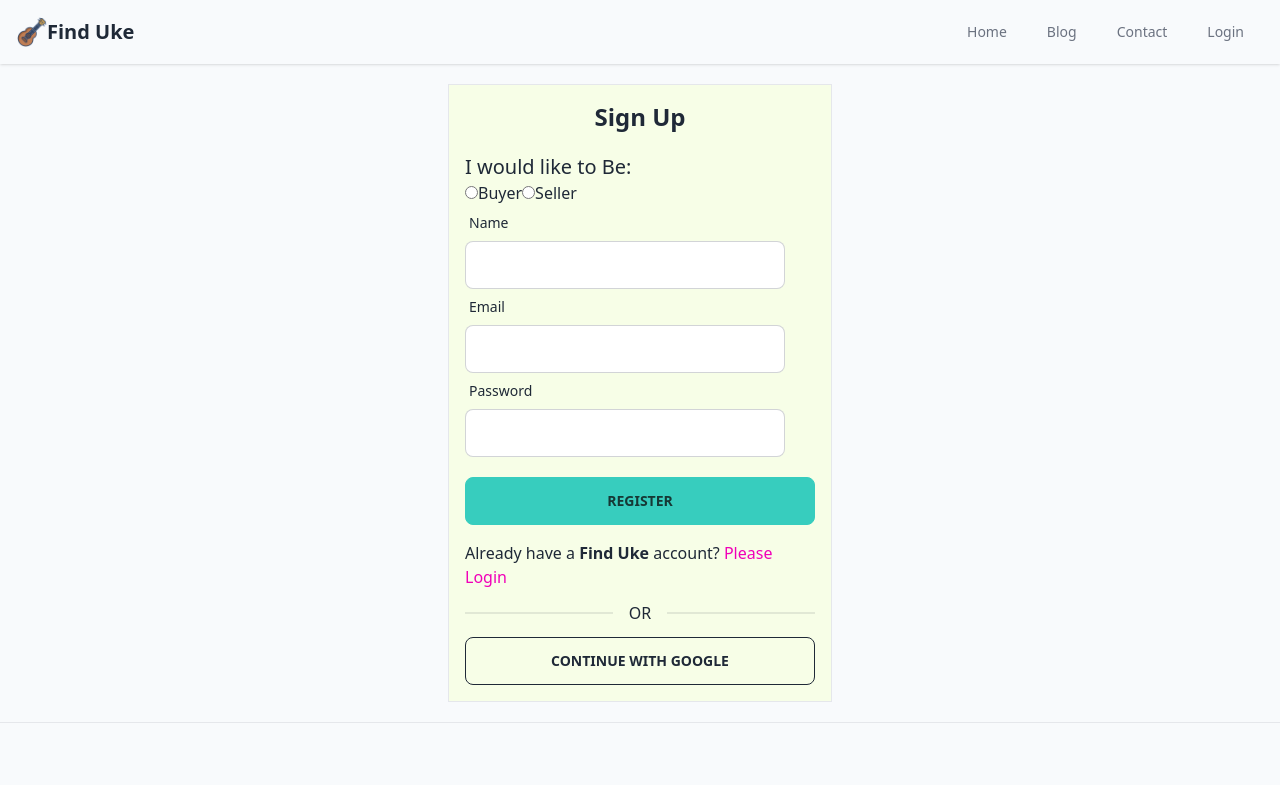
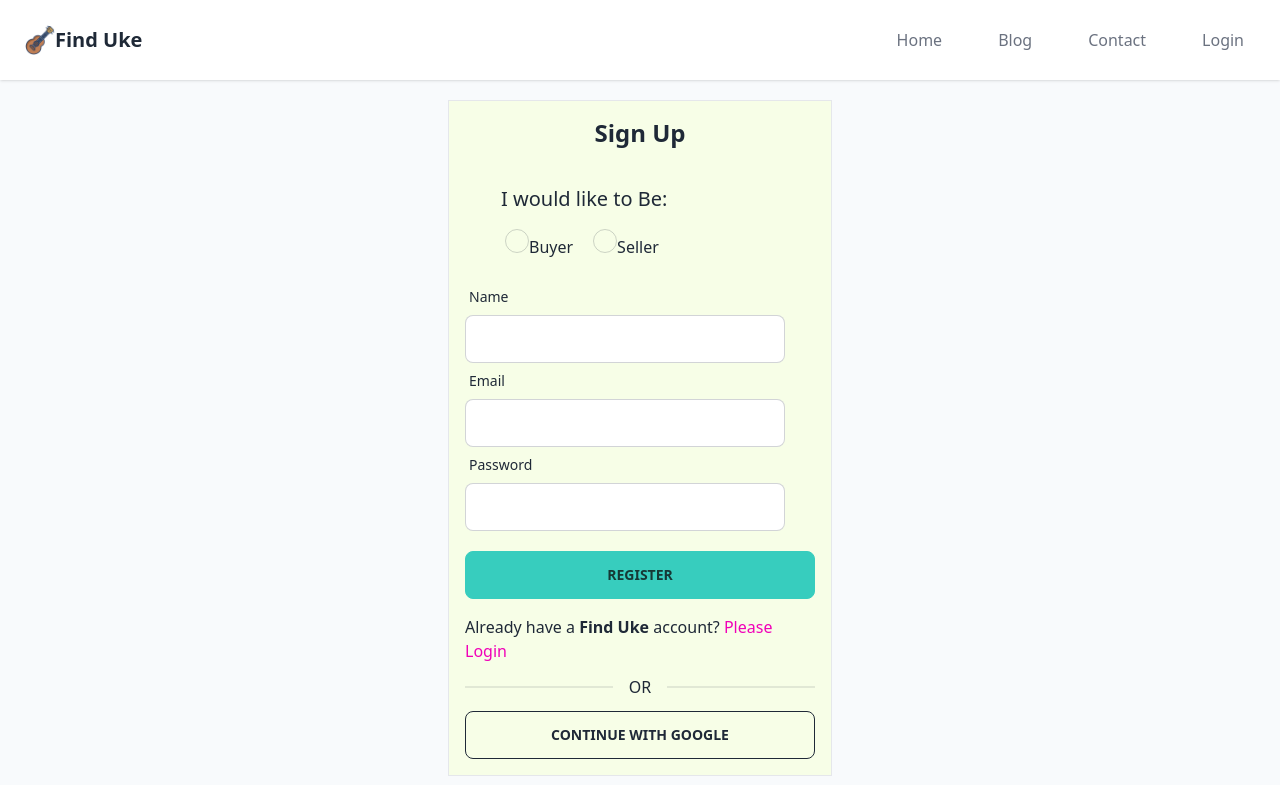
Before and after one commit to Ovijitnath/find-uke-client-repo, a React (Create React App) app: page /register in a window 1280 px wide. Shown: the top 785 px of the page. Built offline with nearby package versions, Linux system fonts and the light colour scheme; no server answers.

Commit message:
my orders added

```diff
--- a/src/Dashboard/Dashboard/Dashboard.js
+++ b/src/Dashboard/Dashboard/Dashboard.js
@@ -3,7 +3,7 @@ import React from 'react';
 const Dashboard = () => {
     return (
         <div>
-            <h1>Its coming</h1>
+            <h1>Dashboard</h1>
         </div>
     );
 };
--- a/src/Pages/BookingModal/BookingModal.js
+++ b/src/Pages/BookingModal/BookingModal.js
@@ -17,7 +17,7 @@ const BookingModal = ({ modproducts, setModProducts }) => {
         const productName = form.productName.value;
         const phone = form.phone.value;
         const location = form.location.value;
-
+        // const resalePrice = form.resalePrice.value;
         const booking = {
             sellerName: name,
             email: email,
@@ -25,6 +25,8 @@ const BookingModal = ({ modproducts, setModProducts }) => {
             productName: productName,
             phoneNo: phone,
             location: location,
+            // resalePrice: resalePrice
+            // insertedId:insertedId
 
 
         }
--- a/src/Pages/Register/Register.js
+++ b/src/Pages/Register/Register.js
@@ -39,26 +39,28 @@ const Register = () => {
             <div className='w-96 p-4 bg-lime-50 border my-5'>
                 <h2 className='text-2xl text-center font-bold'>Sign Up</h2>
                 <form onSubmit={handleSubmit(handleSignUp)}>
-                    <div className='pt-5'>
-                        <p className='text-xl'>I would like to Be:</p>
-                        <label htmlFor="field-rain">
+                    <div className='p-5'>
+                        <p className='text-xl p-4'>I would like to Be:</p>
+                        <label className='px-5' htmlFor="field-buyer">
                             <input
-                                {...register("rain")}
+                                {...register("buyer")}
                                 type="radio"
                                 name="weather"
-                                value="rain"
-                                id="field-rain"
+                                value="buyer"
+                                id="field-buyer"
+                                className="radio"
                             />
                             Buyer
                         </label>
 
-                        <label htmlFor="field-wind">
+                        <label htmlFor="field-seller">
                             <input
-                                {...register("wind")}
+                                {...register("seller")}
                                 type="radio"
                                 name="weather"
-                                value="wind"
-                                id="field-wind"
+                                value="seller"
+                                id="field-seller"
+                                className="radio"
                             />
                             Seller
                         </label>
--- a/src/Pages/Shared/Navbar/Navbar.js
+++ b/src/Pages/Shared/Navbar/Navbar.js
@@ -12,91 +12,125 @@ const Navbar = () => {
             .catch(err => console.log(err));
     }
 
+    const menuItems = <React.Fragment>
+        <li className='text-gray-500 hover:text-indigo-800 dark:hover:text-white block px-3 py-2 rounded-md text-base font-medium'><Link to="/">Home</Link></li>
+        <li className='text-gray-500 hover:text-indigo-800 dark:hover:text-white block px-3 py-2 rounded-md text-base font-medium'><Link to="/blog">Blog</Link></li>
+        <li className='text-gray-500 hover:text-indigo-800 dark:hover:text-white block px-3 py-2 rounded-md text-base font-medium'><Link to="/contact">Contact</Link></li>
+        {user?.uid ?
+            <>
+                <li className='text-gray-500 hover:text-indigo-800 dark:hover:text-white block px-3 py-2 rounded-md text-base font-medium'><Link to="/dashboard">Dashboard</Link></li>
+                <li className='text-gray-500 hover:text-indigo-800 dark:hover:text-white block px-3 py-2 rounded-md text-base font-medium'><button onClick={handleLogOut}>Log out</button></li>
+            </>
+            : <li className='text-gray-500 hover:text-indigo-800 dark:hover:text-white block px-3 py-2 rounded-md text-base font-medium'><Link to="/login">Login</Link></li>}
+    </React.Fragment>
+    return (
+        // <div>
+        //     <nav className="shadow">
+        //         <div className="max-w-7xl mx-auto">
+        //             <div className="flex items-center justify-between h-16">
+        //                 <div className="w-full justify-between flex items-center">
+        //                     <Link to="/" className="btn btn-ghost normal-case not-italic hover:italic font-black text-xl"><img src={logo} style={{ width: 30, height: 30 }} alt="" />   Find Uke</Link>
+        //                     <div className="hidden md:block">
+        //                         <div className="ml-10 flex items-baseline space-x-4">
+        //                             <Link className="text-gray-500  hover:text-indigo-800 dark:hover:text-white px-3 py-2 rounded-md text-sm font-medium" to="/home">
+        //                                 Home
+        //                             </Link>
+        //                             <Link className="text-gray-500  hover:text-indigo-800 dark:hover:text-white px-3 py-2 rounded-md text-sm font-medium" to="/blog">
+        //                                 Blog
+        //                             </Link>
+        //                             <Link className="text-gray-500  hover:text-indigo-800 dark:hover:text-white px-3 py-2 rounded-md text-sm font-medium" to="/contact">
+        //                                 Contact
+        //                             </Link>
+        //                             {
+        //                                 user?.email ?
+        //                                     <>
+        //                                         <Link className="text-gray-500  hover:text-indigo-800 dark:hover:text-white px-3 py-2 rounded-md text-sm font-medium" to="/dashboard">
+        //                                             My Orders
+        //                                         </Link>
 
-    return (
-        <div>
-            <nav className="shadow">
-                <div className="max-w-7xl mx-auto">
-                    <div className="flex items-center justify-between h-16">
-                        <div className="w-full justify-between flex items-center">
-                            <Link to="/" className="btn btn-ghost normal-case not-italic hover:italic font-black text-xl"><img src={logo} style={{ width: 30, height: 30 }} alt="" />   Find Uke</Link>
-                            <div className="hidden md:block">
-                                <div className="ml-10 flex items-baseline space-x-4">
-                                    <Link className="text-gray-500  hover:text-indigo-800 dark:hover:text-white px-3 py-2 rounded-md text-sm font-medium" to="/home">
-                                        Home
-                                    </Link>
-                                    {/* <Link className="text-gray-800  hover:text-indigo-800 dark:hover:text-white px-3 py-2 rounded-md text-sm font-medium" to="/categories">
-                                        Categories
-                                    </Link> */}
-                                    <Link className="text-gray-500  hover:text-indigo-800 dark:hover:text-white px-3 py-2 rounded-md text-sm font-medium" to="/blog">
-                                        Blog
-                                    </Link>
-                                    <Link className="text-gray-500  hover:text-indigo-800 dark:hover:text-white px-3 py-2 rounded-md text-sm font-medium" to="/contact">
-                                        Contact
-                                    </Link>
-                                    {
-                                        user?.email ?
-                                            <>
-                                                <Link className="text-gray-500  hover:text-indigo-800 dark:hover:text-white px-3 py-2 rounded-md text-sm font-medium" to="/myorders">
-                                                    My Orders
-                                                </Link>
+        //                                         <button onClick={handleLogOut} className='btn-ghost'>Log Out</button>
+        //                                     </>
+        //                                     :
+        //                                     <Link className="text-gray-500  hover:text-indigo-800 dark:hover:text-white px-3 py-2 rounded-md text-sm font-medium" to="/login">
+        //                                         Login
+        //                                     </Link>
+        //                             }
+        //                         </div>
+        //                     </div>
+        //                 </div>
 
-                                                <button onClick={handleLogOut} className='btn-ghost'>Log Out</button>
-                                            </>
-                                            :
-                                            <Link className="text-gray-500  hover:text-indigo-800 dark:hover:text-white px-3 py-2 rounded-md text-sm font-medium" to="/login">
-                                                Login
-                                            </Link>
-                                    }
-                                </div>
-                            </div>
-                        </div>
-                        <div className="block">
-                            <div className="ml-4 flex items-center md:ml-6">
-                            </div>
-                        </div>
-                        <div className="-mr-2 flex md:hidden">
-                            <button className="text-gray-800 dark:text-white hover:text-gray-300 inline-flex items-center justify-center p-2 rounded-md focus:outline-none">
-                                <svg width="20" height="20" fill="currentColor" className="h-8 w-8" viewBox="0 0 1792 1792" xmlns="http://www.w3.org/2000/svg">
-                                    <path d="M1664 1344v128q0 26-19 45t-45 19h-1408q-26 0-45-19t-19-45v-128q0-26 19-45t45-19h1408q26 0 45 19t19 45zm0-512v128q0 26-19 45t-45 19h-1408q-26 0-45-19t-19-45v-128q0-26 19-45t45-19h1408q26 0 45 19t19 45zm0-512v128q0 26-19 45t-45 19h-1408q-26 0-45-19t-19-45v-128q0-26 19-45t45-19h1408q26 0 45 19t19 45z">
-                                    </path>
-                                </svg>
-                            </button>
-                        </div>
-                    </div>
+        //                 <div className="-mr-2 flex md:hidden">
+        //                     <button className="text-gray-800 dark:text-white hover:text-gray-300 inline-flex items-center justify-center p-2 rounded-md focus:outline-none">
+        //                         <svg width="20" height="20" fill="currentColor" className="h-8 w-8" viewBox="0 0 1792 1792" xmlns="http://www.w3.org/2000/svg">
+        //                             <path d="M1664 1344v128q0 26-19 45t-45 19h-1408q-26 0-45-19t-19-45v-128q0-26 19-45t45-19h1408q26 0 45 19t19 45zm0-512v128q0 26-19 45t-45 19h-1408q-26 0-45-19t-19-45v-128q0-26 19-45t45-19h1408q26 0 45 19t19 45zm0-512v128q0 26-19 45t-45 19h-1408q-26 0-45-19t-19-45v-128q0-26 19-45t45-19h1408q26 0 45 19t19 45z">
+        //                             </path>
+        //                         </svg>
+        //                     </button>
+        //                 </div>
+        //             </div>
+        //         </div>
+        //         <div className="md:hidden">
+        //             <div className="px-2 pt-2 pb-3 space-y-1 sm:px-3">
+        //                 <Link className="text-gray-500 hover:text-indigo-800 dark:hover:text-white block px-3 py-2 rounded-md text-base font-medium" to="/home">
+        //                     Home
+        //                 </Link>
+
+        //                 <Link className="text-gray-500 hover:text-indigo-800 dark:hover:text-white block px-3 py-2 rounded-md text-base font-medium" to="/blog">
+        //                     Blog
+        //                 </Link>
+        //                 <Link className="text-gray-500 hover:text-indigo-800 dark:hover:text-white block px-3 py-2 rounded-md text-base font-medium" to="/contact">
+        //                     Contact
+        //                 </Link>
+        //                 {
+        //                     user?.email ?
+        //                         <>
+        //                             <Link className="text-gray-500  hover:text-indigo-800 dark:hover:text-white px-3 py-2 rounded-md text-sm font-medium" to="/dashboard">
+        //                                 My Orders
+        //                             </Link>
+
+        //                             <button onClick={handleLogOut} className='btn-ghost'>Log Out</button>
+        //                         </>
+        //                         :
+        //                         <Link className="text-gray-500  hover:text-indigo-800 dark:hover:text-white px-3 py-2 rounded-md text-sm font-medium" to="/login">
+        //                             Login
+        //                         </Link>
+        //                 }
+        //             </div>
+        //         </div>
+        //         {/* <div className="-mr-2 flex md:hidden">
+        //             <button htmlFor="dashboard-drawer" className="text-gray-800 dark:text-white hover:text-gray-300 inline-flex items-center justify-center p-2 rounded-md focus:outline-none">
+        //                 <svg width="20" height="20" fill="currentColor" className="h-8 w-8" viewBox="0 0 1792 1792" xmlns="http://www.w3.org/2000/svg">
+        //                     <path d="M1664 1344v128q0 26-19 45t-45 19h-1408q-26 0-45-19t-19-45v-128q0-26 19-45t45-19h1408q26 0 45 19t19 45zm0-512v128q0 26-19 45t-45 19h-1408q-26 0-45-19t-19-45v-128q0-26 19-45t45-19h1408q26 0 45 19t19 45zm0-512v128q0 26-19 45t-45 19h-1408q-26 0-45-19t-19-45v-128q0-26 19-45t45-19h1408q26 0 45 19t19 45z">
+        //                     </path>
+        //                 </svg>
+        //             </button>
+        //         </div> */}
+        //     </nav>
+        // </div>
+
+
+        <div className="navbar bg-base-100 flex justify-between shadow">
+            <div className="navbar-start">
+                <div className="dropdown">
+                    <label tabIndex={0} className="btn btn-ghost lg:hidden">
+                        <svg xmlns="http://www.w3.org/2000/svg" className="h-5 w-5" fill="none" viewBox="0 0 24 24" stroke="currentColor"><path strokeLinecap="round" strokeLinejoin="round" strokeWidth="2" d="M4 6h16M4 12h8m-8 6h16" /></svg>
+                    </label>
+                    <ul tabIndex={1} className="menu menu-compact dropdown-content mt-3 p-2 shadow bg-base-100 rounded-box w-52">
+                        {menuItems}
+                    </ul>
                 </div>
-                <div className="md:hidden">
-                    <div className="px-2 pt-2 pb-3 space-y-1 sm:px-3">
-                        <Link className="text-gray-500 hover:text-indigo-800 dark:hover:text-white block px-3 py-2 rounded-md text-base font-medium" to="/home">
-                            Home
-                        </Link>
-                        {/* <Link className="text-gray-800 dark:text-white block px-3 py-2 rounded-md text-base font-medium" to="/categories">
-                            Categories
-                        </Link> */}
-                        <Link className="text-gray-500 hover:text-indigo-800 dark:hover:text-white block px-3 py-2 rounded-md text-base font-medium" to="/blog">
-                            Blog
-                        </Link>
-                        <Link className="text-gray-500 hover:text-indigo-800 dark:hover:text-white block px-3 py-2 rounded-md text-base font-medium" to="/contact">
-                            Contact
-                        </Link>
-                        {
-                            user?.email ?
-                                <>
-                                    <Link className="text-gray-500  hover:text-indigo-800 dark:hover:text-white px-3 py-2 rounded-md text-sm font-medium" to="/myorders">
-                                        My Orders
-                                    </Link>
+                <Link to="/" className="btn btn-ghost normal-case not-italic hover:italic font-black text-xl"><img src={logo} style={{ width: 30, height: 30 }} alt="" />   Find Uke</Link>
+            </div>
+            <div className="navbar-center hidden lg:flex">
+                <ul className="menu menu-horizontal p-0">
+                    {menuItems}
+                </ul>
+            </div>
+            <label htmlFor="dashboard-drawer" tabIndex={2} className="btn btn-ghost lg:hidden">
+                <svg xmlns="http://www.w3.org/2000/svg" className="h-5 w-5" fill="none" viewBox="0 0 24 24" stroke="currentColor"><path strokeLinecap="round" strokeLinejoin="round" strokeWidth="2" d="M4 6h16M4 12h8m-8 6h16" /></svg>
+            </label>
+        </div>
 
-                                    <button onClick={handleLogOut} className='btn-ghost'>Log Out</button>
-                                </>
-                                :
-                                <Link className="text-gray-500  hover:text-indigo-800 dark:hover:text-white px-3 py-2 rounded-md text-sm font-medium" to="/login">
-                                    Login
-                                </Link>
-                        }
-                    </div>
-                </div>
-            </nav>
-        </div>
     );
 };
 
```
Also changed, not shown: src/Dashboard/MyOrders/MyOrders.js (added, +69 -0 lines), src/Layout/DashBoardLayout.js (added, +32 -0 lines), src/Routes/Routes.js (+10 -2 lines).
